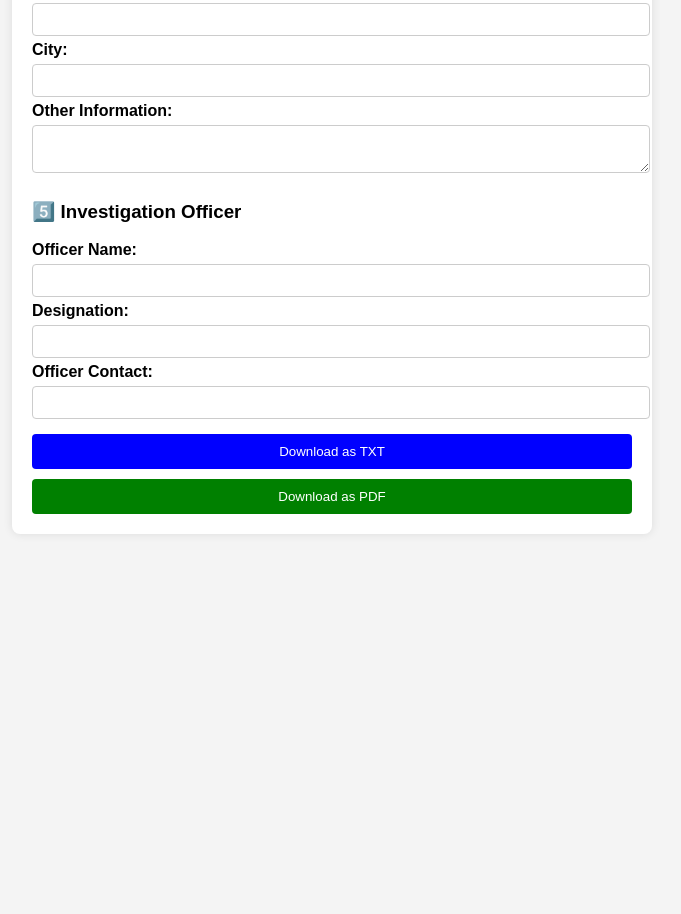
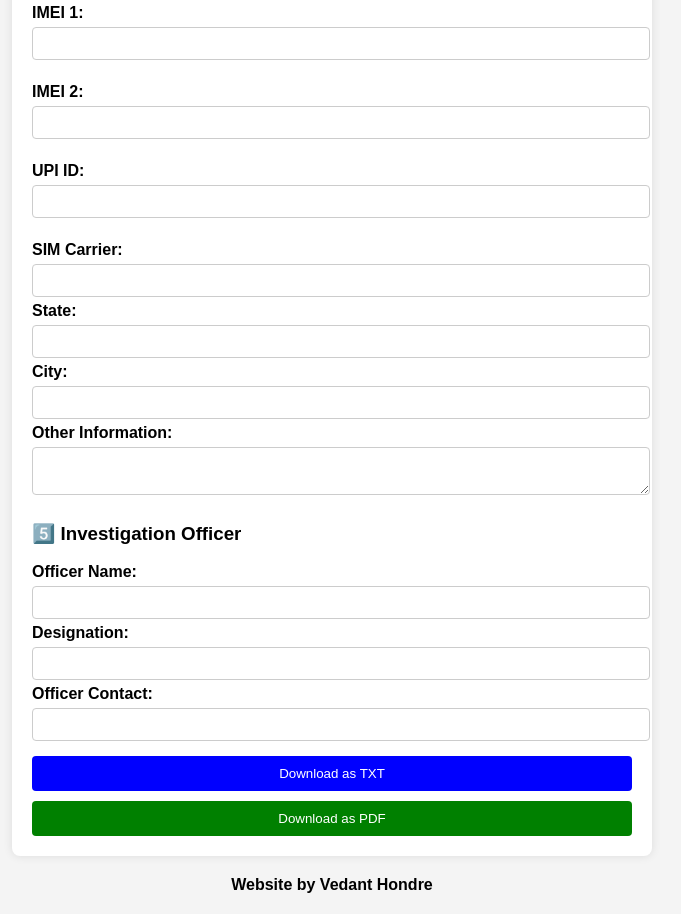
Before and after one commit to Darkshubhya/cybercrimereport, a plain HTML site: page index.html in a window 1280 px wide. Shown: the part 1222-2136 px from the top of the page, without its empty margins (308-989 px from the left). Before the commit the page ends 1776 px from the top, so only its background shows below. Drawn offline with nearby package versions, Linux system fonts and the light colour scheme.

Commit message:
Update index.html

```diff
--- a/index.html
+++ b/index.html
@@ -59,6 +59,8 @@
         <input type="text" id="fullName">
         <label>Contact Number:</label>
         <input type="text" id="contact">
+        <label for="idProof">ID Proof (Upload):</label>
+    <input type="file" id="idProof" name="idProof" required><br><br>
         <label>Email Address:</label>
         <input type="email" id="email">
 
@@ -91,6 +93,14 @@
         <input type="text" id="criminalIP">
         <label>Devices Used:</label>
         <input type="text" id="criminalDevices">
+        <label for="imei1">IMEI 1:</label>
+    <input type="text" id="imei1" name="imei1"><br><br>
+
+    <label for="imei2">IMEI 2:</label>
+    <input type="text" id="imei2" name="imei2"><br><br>
+
+    <label for="upiId">UPI ID:</label>
+    <input type="text" id="upiId" name="upiId"><br><br>
         <label>SIM Carrier:</label>
         <input type="text" id="criminalSIM">
         <label>State:</label>
@@ -132,5 +142,6 @@
         }
     </script>
     <script src="https://cdnjs.cloudflare.com/ajax/libs/jspdf/2.5.1/jspdf.umd.min.js"></script>
+     <footer style="text-align: center; margin-top: 20px; font-weight: bold;">Website by Vedant Hondre</footer>
 </body>
 </html>
```
